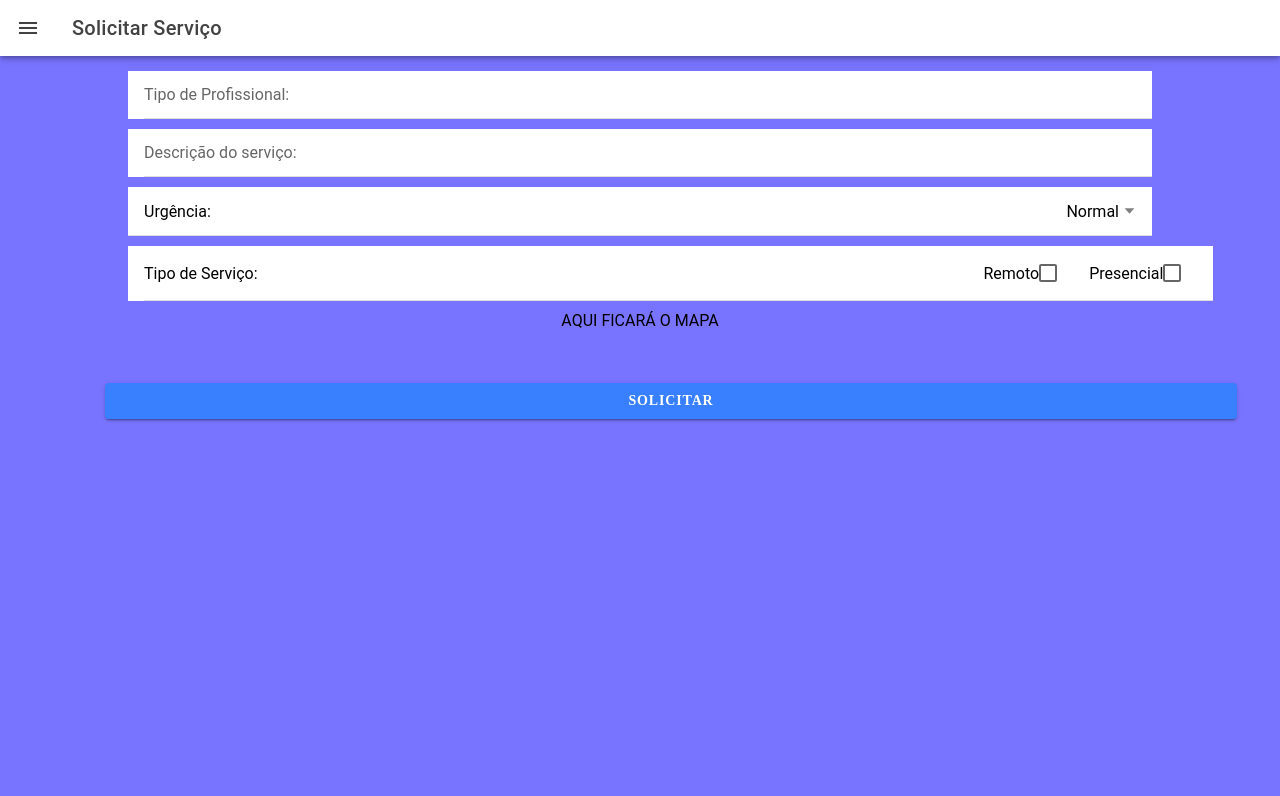
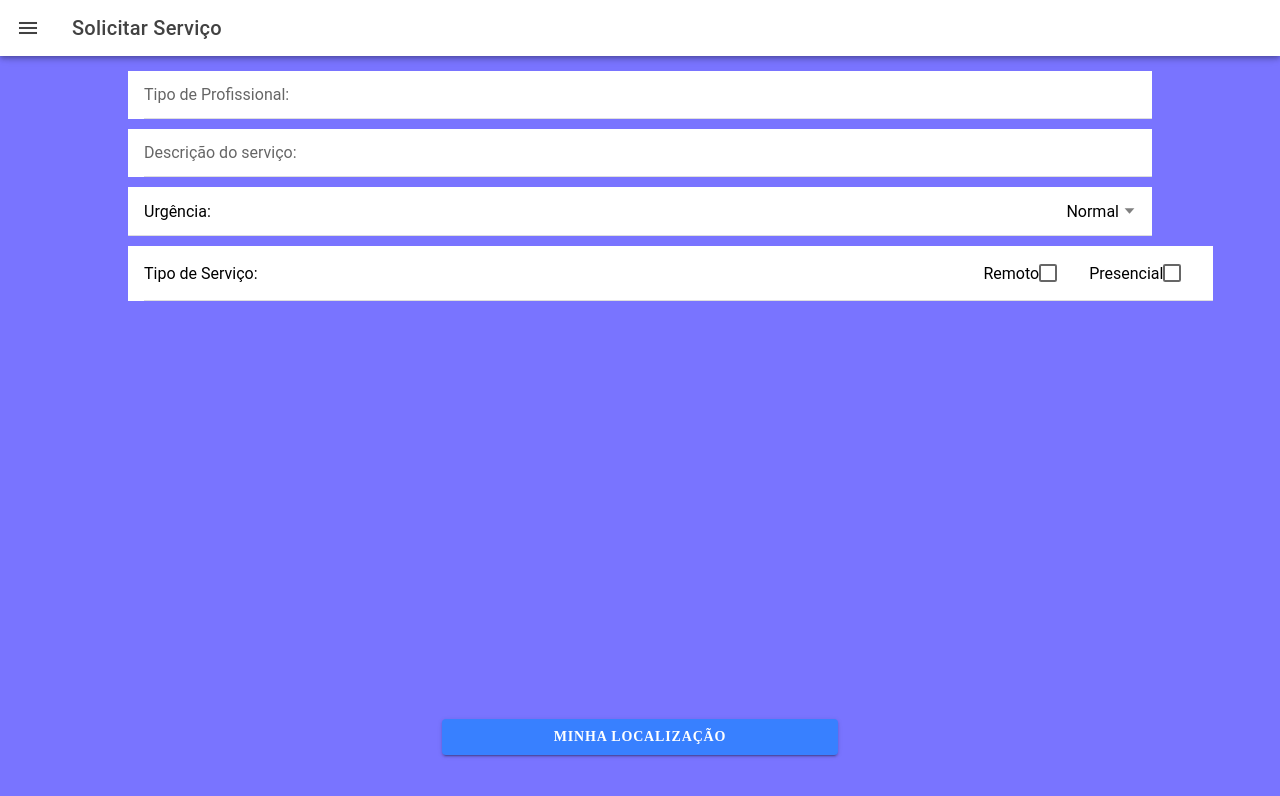
Before and after one commit to higorhbs/workwave, a React (Vite) app: page /Login in a window 1280 px wide. Both pictures are taken after typing "Sample", "Sample123" into the empty fields and a click on the button "Entrar". Shown: the top 796 px of the page. Built offline with nearby package versions, Linux system fonts and the light colour scheme; a web font is replaced by a local one.

Commit message:
com api google maps

```diff
--- a/src/pages/solicitaservico.css
+++ b/src/pages/solicitaservico.css
@@ -33,3 +33,11 @@
     transition-duration: 500ms;
     font-weight: bold;
 }
+.input{
+    font-family: 'titulo';
+    font-weight: bold;
+    color: white;
+    display: flex;
+    align-items: center;
+    flex-direction: column;
+}
--- a/src/pages/solicitaservico.tsx
+++ b/src/pages/solicitaservico.tsx
@@ -4,6 +4,8 @@ import {
   IonButtons, IonContent, IonHeader, IonMenu, IonMenuButton, IonPage, IonTitle, IonToolbar
 } from '@ionic/react';
 import './solicitaservico.css';
+import { GoogleMap } from '@capacitor/google-maps';
+import { useRef } from 'react';
 
 const ServiceRequestScreen: React.FC = () => {
   const [name, setName] = useState('');
@@ -11,6 +13,25 @@ const ServiceRequestScreen: React.FC = () => {
   const [descricao, setDescription] = useState('');
   const [urgencia, setUrgency] = useState('normal');
   const [tiposServicos, setAdditionalServices] = useState<string[]>([]);
+  const mapRef = useRef<HTMLElement>();
+  let newMap: GoogleMap;
+
+  async function createMap() {
+    if (!mapRef.current) return;
+
+    newMap = await GoogleMap.create({
+      id: 'my-cool-map',
+      element: mapRef.current,
+      apiKey: "AIzaSyAyKVlZzBynLNNlD2uSvJ4y5qK5e3oUKYg",
+      config: {
+        center: {
+          lat: -19.9167,
+          lng: -43.9333
+        },
+        zoom: 8
+      }
+    })
+  }
 
   const handleSubmit = (event: React.SyntheticEvent) => {
     event.preventDefault();
@@ -24,7 +45,6 @@ const ServiceRequestScreen: React.FC = () => {
 
     console.log('Request submitted:', request);
 
-    // API VAI AQUI
   };
 
   const handleUrgencyChange = (event: CustomEvent) => {
@@ -108,7 +128,15 @@ const ServiceRequestScreen: React.FC = () => {
               ))}
             </IonItem>
             </div>
-            <IonLabel>AQUI FICARÁ O MAPA</IonLabel> <br />
+            <div className="component-wrapper">
+      <capacitor-google-map ref={mapRef} style={{
+        display: 'inline-block',
+        width: 400,
+        height: 400
+      }}></capacitor-google-map>
+
+      <IonButton className='input' onClick={createMap}>Minha localização</IonButton>
+    </div> <br />
             <IonButton className='custom-input' type="submit">Solicitar</IonButton>
             </div>
 
```
